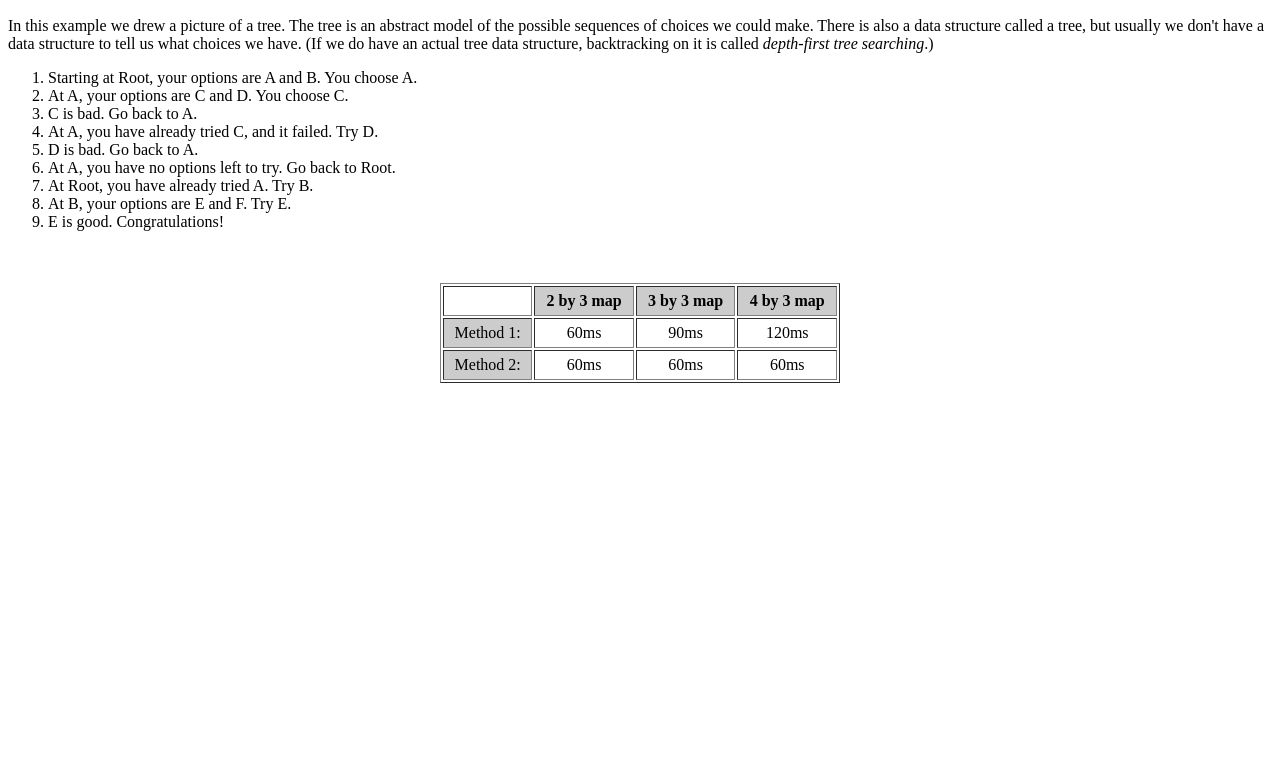
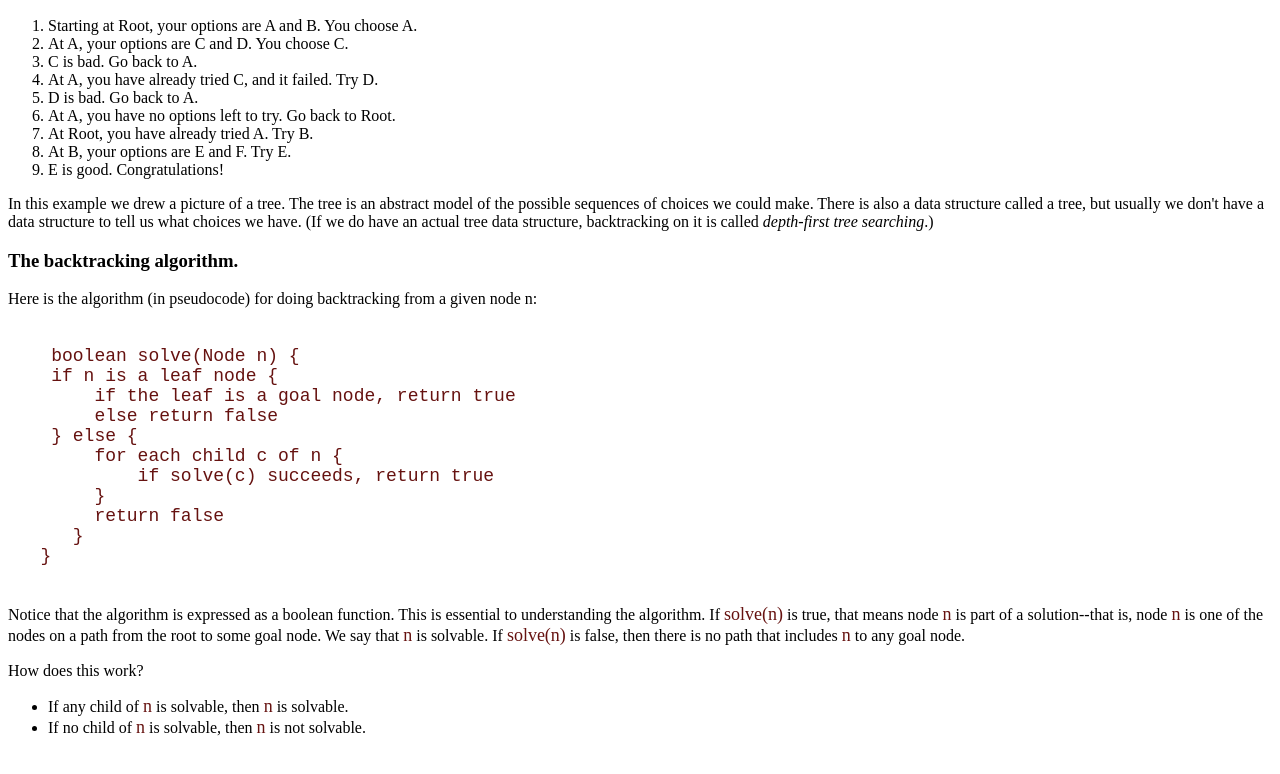
Before and after one commit to ayush-agrawal-au13/Backtracking, a plain HTML site: page index.html in a window 1280 px wide. Shown: the part 624-1398 px from the top of the page. Before the commit the page ends 1015 px from the top, so only its background shows below. Drawn offline with Linux system fonts and the light colour scheme.

Commit message:
7 Aug Day End

```diff
--- a/index.html
+++ b/index.html
@@ -14,6 +14,12 @@
     #copyright{
       margin-top: 0px;
     }
+    .pre-style{
+      color:rgb(102,18,16);
+      font-size: 18px;
+      font-style: bold;
+    }
+
 
   </style>
 
@@ -29,9 +35,6 @@
 
   <center><img src="https://www.cis.upenn.edu/~matuszek/cit594-2012/Pages/backtracking_files/treesearch.gif" alt="Backtracking Iamge"/></center>
 
-  <p>In this example we drew a picture of a tree. The tree is an abstract model of the possible sequences of choices we could make. There is also a data structure called a tree, but usually we don't have a data structure to tell us what choices we have. (If we do have an actual tree data structure, backtracking on it is called <i>depth-first tree searching</i>.)
-  </p>
-
   <ol>
     <li>Starting at Root, your options are A and B. You choose A.</li>
     <li>At A, your options are C and D. You choose C.</li>
@@ -44,9 +47,40 @@
     <li>E is good. Congratulations!</li>
   </ol>
 
+  <p>In this example we drew a picture of a tree. The tree is an abstract model of the possible sequences of choices we could make. There is also a data structure called a tree, but usually we don't have a data structure to tell us what choices we have. (If we do have an actual tree data structure, backtracking on it is called <i>depth-first tree searching</i>.)
+  </p>
+
+  <h3>The backtracking algorithm.</h3>
+
+  <p>Here is the algorithm (in pseudocode) for doing backtracking from a given node n:</p>
+
+  <pre class="pre-style">
+    boolean solve(Node n) {
+    if n is a leaf node {
+        if the leaf is a goal node, return true
+        else return false
+    } else {
+        for each child c of n {
+            if solve(c) succeeds, return true
+        }
+        return false
+      }
+   }
+  </pre>
+
+  <p>Notice that the algorithm is expressed as a boolean function. This is essential to understanding the algorithm. If <span class="pre-style">solve(n)</span> is true, that means node <span class="pre-style">n</span> is part of a solution--that is, node <span class="pre-style">n</span> is one of the nodes on a path from the root to some goal node. We say that <span class="pre-style">n</span> is solvable. If <span class="pre-style">solve(n)</span> is false, then there is no path that includes <span class="pre-style">n</span> to any goal node.</p>
+
+  <p>How does this work?</p>
+
+  <ul>
+    <li>If any child of <span class="pre-style">n</span> is solvable, then <span class="pre-style">n</span> is solvable.</li>
+    <li>If no child of <span class="pre-style">n</span> is solvable, then <span class="pre-style">n</span> is not solvable.</li>
+  </ul>
+
+
   <br><br>
 
-  <table border="1px" align="center" cellpadding="5px" width="400px">
+  <!-- <table border="1px" align="center" cellpadding="5px" width="400px">
     <thead bgcolor="#cccccc">
       <th bgcolor="white"></th>
       <th>2 by 3 map</th>
@@ -68,7 +102,7 @@
       </tr>
 
     </tbody>
-  </table>
+  </table> -->
 
 
 
```
